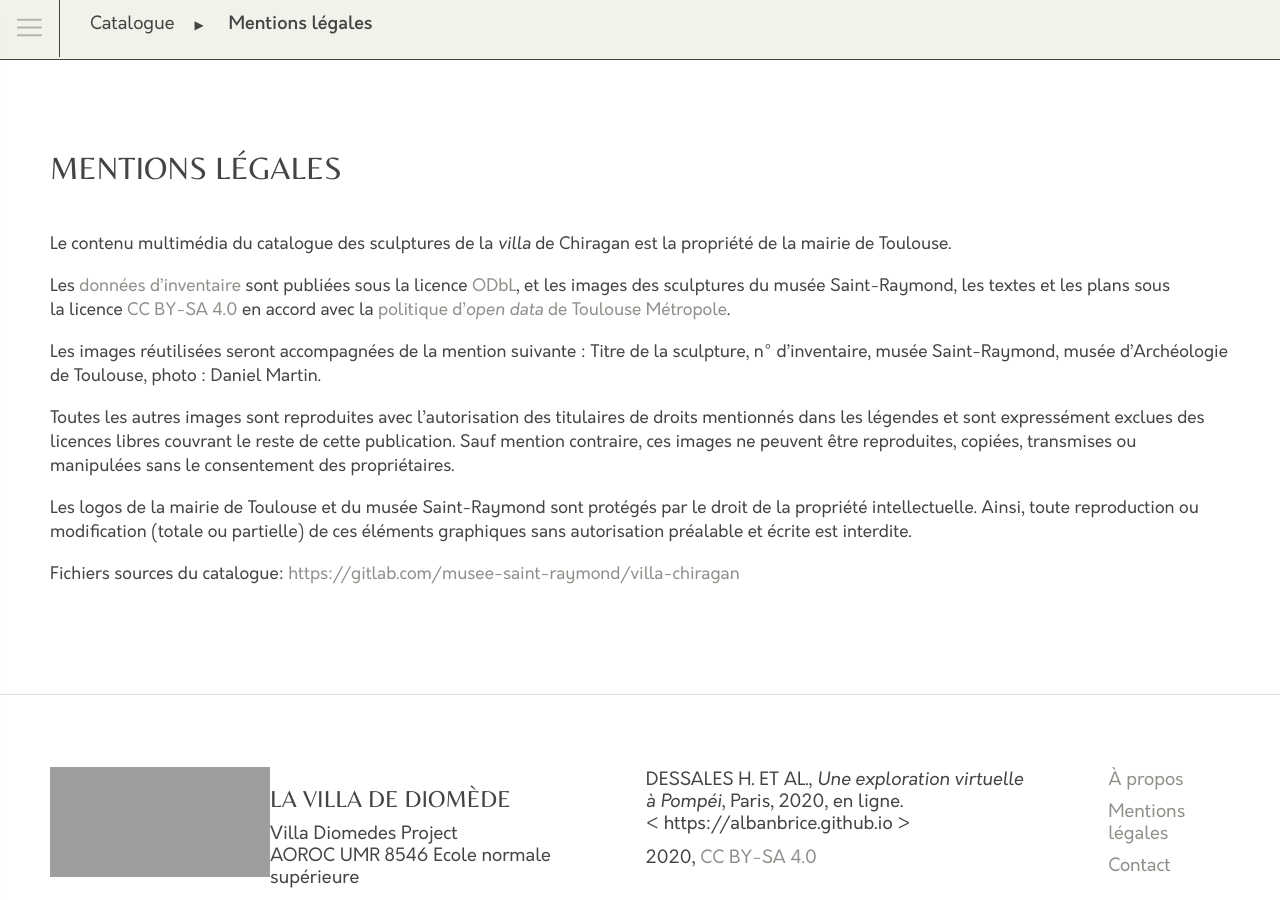
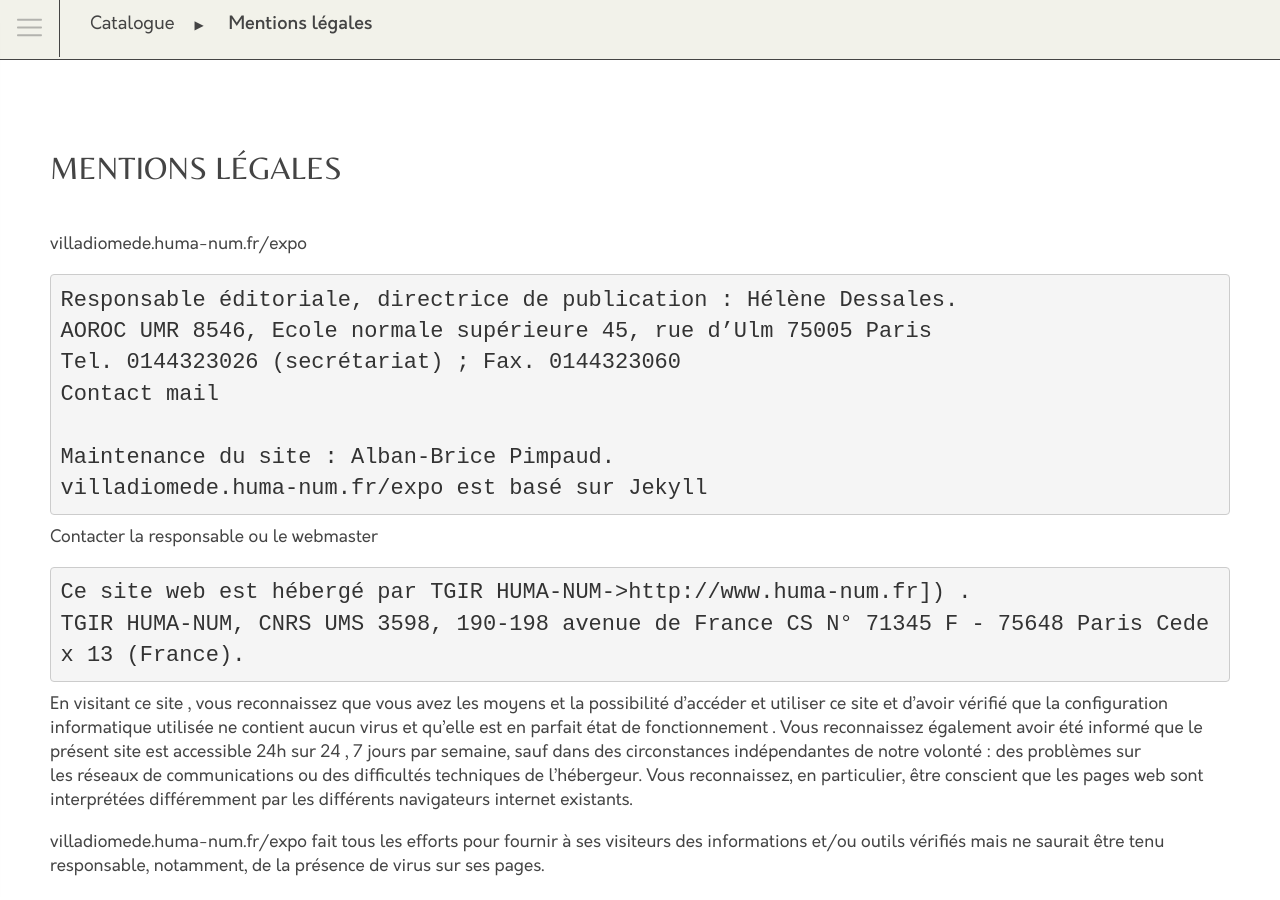
Before and after one commit to Albanbrice/expo, a Jekyll site: the page built from _contenus/mentions-legales/index.md, in a window 1280 px wide and 900 px high. Built offline with Jekyll 4.4.1, drawn with Linux system fonts in a browser that asks for light colours; nearby versions of some CDN libraries; library files that are not in the unit come from our copies; some of the changed text lies outside the part shown; grey boxes are pictures that could not be loaded.

Commit message:
mentions légales

```diff
--- a/_contenus/mentions-legales/index.md
+++ b/_contenus/mentions-legales/index.md
@@ -6,17 +6,28 @@ type: statique
 
 ---
 
+villadiomede.huma-num.fr/expo
 
+    Responsable éditoriale, directrice de publication : Hélène Dessales.
+    AOROC UMR 8546, Ecole normale supérieure 45, rue d’Ulm 75005 Paris
+    Tel. 0144323026 (secrétariat) ; Fax. 0144323060
+    Contact mail
 
+    Maintenance du site : Alban-Brice Pimpaud.
+    villadiomede.huma-num.fr/expo est basé sur Jekyll
 
-Le contenu multimédia du catalogue des sculptures de la _villa_ de Chiragan est la propriété de la mairie de Toulouse.
+Contacter la responsable ou le webmaster
 
-Les [données d'inventaire](https://data.toulouse-metropole.fr/explore/dataset/inventaire-principal-musee-saint-raymond/information/?q=chiragan) sont publiées sous la licence [ODbL](https://data.toulouse-metropole.fr/page/licence/), et les images des sculptures du musée Saint-Raymond, les textes et les plans sous la licence [CC BY-SA 4.0](https://creativecommons.org/licenses/by-sa/4.0/deed.fr) en accord avec la [politique d'_open data_ de Toulouse Métropole](https://data.toulouse-metropole.fr/page/demarche/).
+    Ce site web est hébergé par TGIR HUMA-NUM->http://www.huma-num.fr]) .
+    TGIR HUMA-NUM, CNRS UMS 3598, 190-198 avenue de France CS N° 71345 F - 75648 Paris Cedex 13 (France).
 
-Les images réutilisées seront accompagnées de la mention suivante : Titre de la sculpture, n° d'inventaire, musée Saint-Raymond, musée d'Archéologie de Toulouse, photo : Daniel Martin.
+En visitant ce site , vous reconnaissez que vous avez les moyens et la possibilité d’accéder et utiliser ce site et d’avoir vérifié que la configuration informatique utilisée ne contient aucun virus et qu’elle est en parfait état de fonctionnement .
+Vous reconnaissez également avoir été informé que le présent site est accessible 24h sur 24 , 7 jours par semaine, sauf dans des circonstances indépendantes de notre volonté : des problèmes sur les réseaux de communications ou des difficultés techniques de l’hébergeur. Vous reconnaissez, en particulier, être conscient que les pages web sont interprétées différemment par les différents navigateurs internet existants.
 
-Toutes les autres images sont reproduites avec l'autorisation des titulaires de droits mentionnés dans les légendes et sont expressément exclues des licences libres couvrant le reste de cette publication. Sauf mention contraire, ces images ne peuvent être reproduites, copiées, transmises ou manipulées sans le consentement des propriétaires.
+villadiomede.huma-num.fr/expo fait tous les efforts pour fournir à ses visiteurs des informations et/ou outils vérifiés mais ne saurait être tenu responsable, notamment, de la présence de virus sur ses pages.
 
-Les logos de la mairie de Toulouse et du musée Saint-Raymond sont protégés par le droit de la propriété intellectuelle. Ainsi, toute reproduction ou modification (totale ou partielle) de ces éléments graphiques sans autorisation préalable et écrite est interdite.
+Les textes, images ou tout autre élément composant le contenu éditorial du site sont la propriété exclusive du Villa Diomedes Project. Leur utilisation, la représentation totale ou partielle de ce site par quelque procédé que ce soit, sans l’autorisation expresse du la directrice de publication est interdite et constitue une reproduction non autorisée sanctionnée par les articles L.335- 2 et suivants du Code de la propriété intellectuelle.
 
-Fichiers sources du catalogue: [https://gitlab.com/musee-saint-raymond/villa-chiragan](https://gitlab.com/musee-saint-raymond/villa-chiragan)
+Tous les droits de reproduction sont réservés, y compris pour les documents téléchargeables (pdf) .
+
+Aucun utilisateur ou visiteur du site villadiomede.huma-num.fr/3dproject n’a le droit d’installer un lien hypertexte vers ce site sans l’autorisation préalable de la directrice de publication de villadiomede.huma-num.fr/expo.
```
Also changed, not shown: _contenus/bibliographie/index.md (added, +8 -0 lines), _contenus/contact/index.md (+1 -0 lines).
